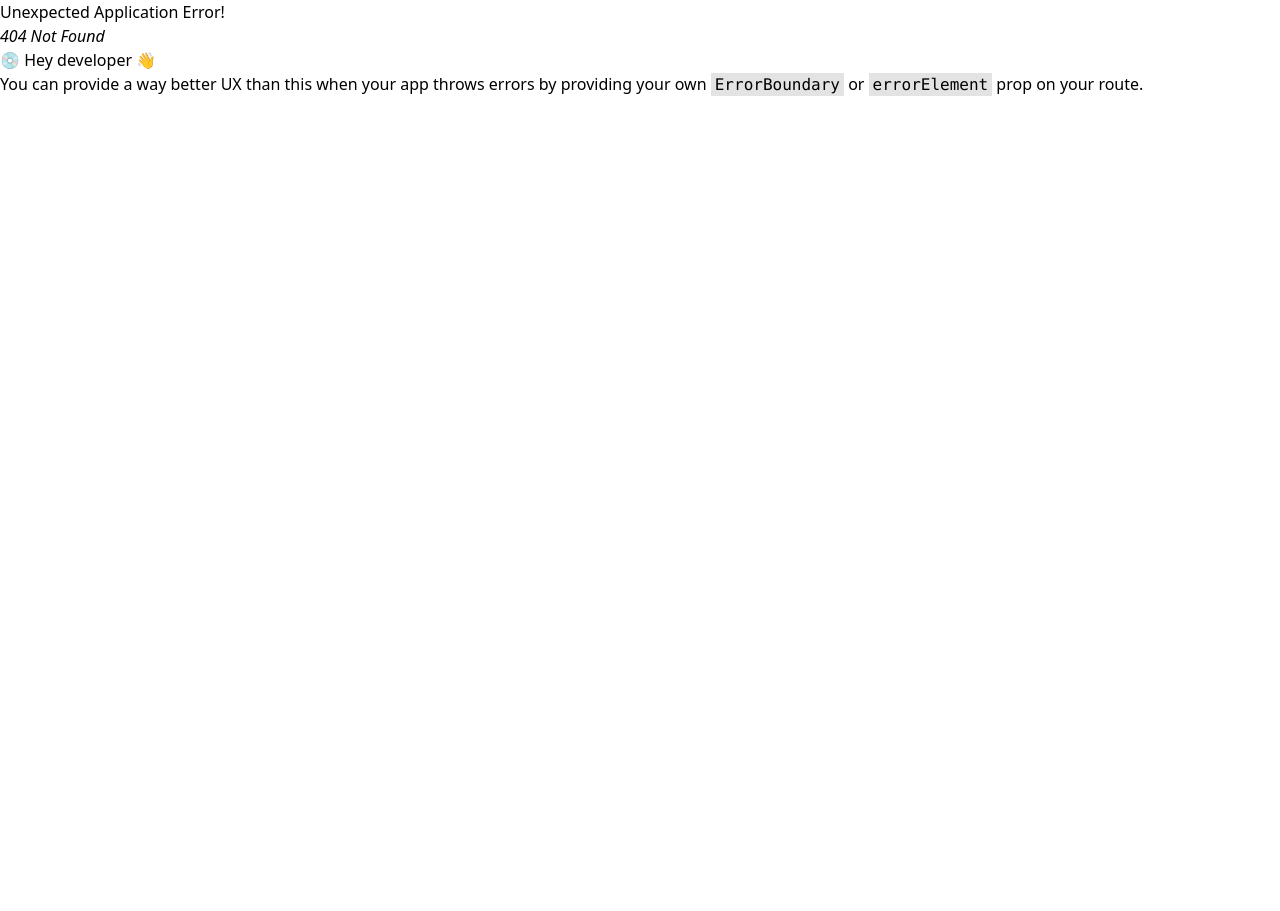
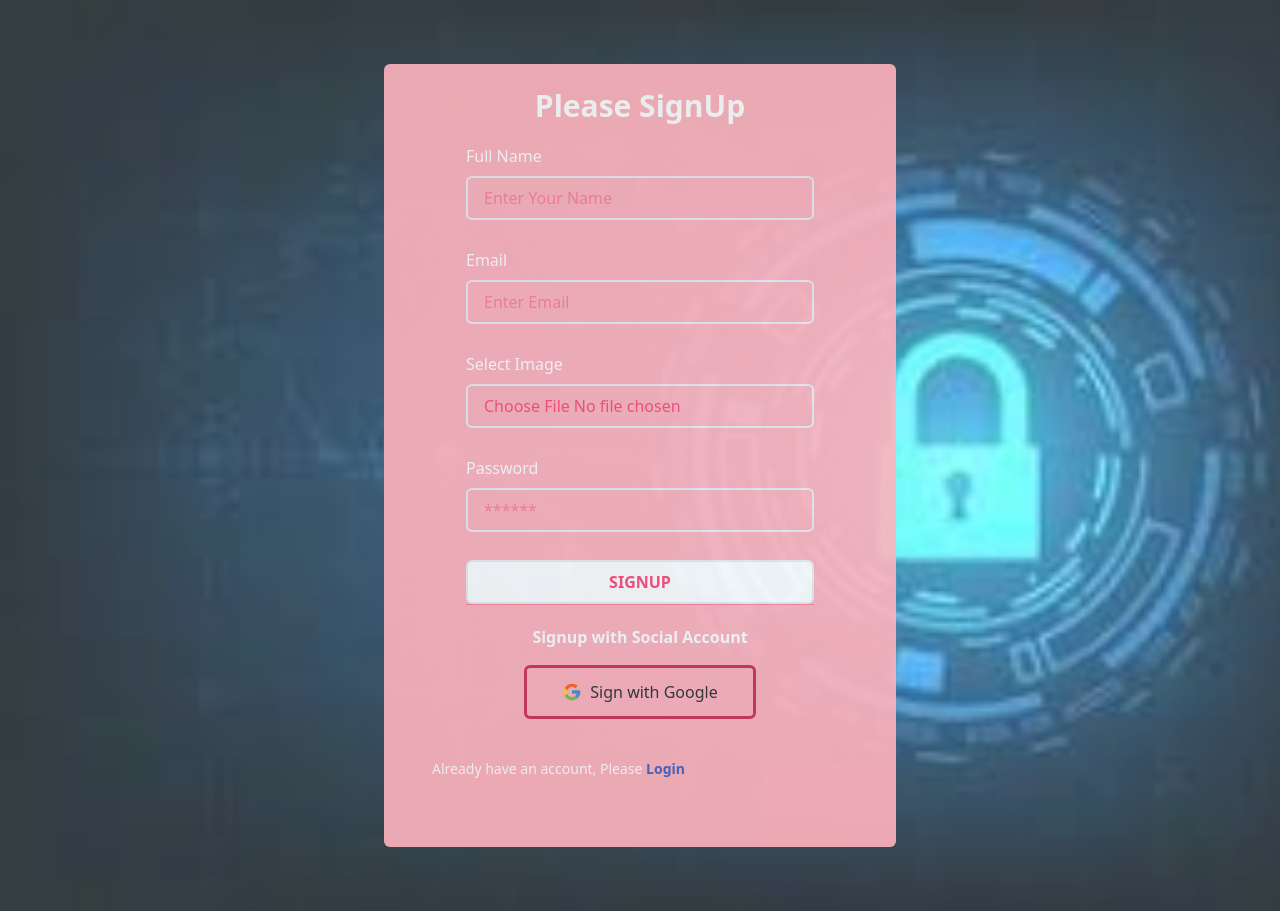
Before and after one commit to Yasmin17-23/EduScholar, a React (Vite) app: page /signup in a window 1280 px wide. Before the commit this address had no page. Before the commit the page ends 800 px from the top, so only its background shows below. Built offline with nearby package versions, Linux system fonts and the light colour scheme; no server answers.

Commit message:
signup page created

```diff
--- a/package.json
+++ b/package.json
@@ -11,8 +11,11 @@
   },
   "dependencies": {
     "@tailwindcss/vite": "^4.0.6",
+    "firebase": "^11.3.1",
+    "prop-types": "^15.8.1",
     "react": "^19.0.0",
     "react-dom": "^19.0.0",
+    "react-hook-form": "^7.54.2",
     "react-icons": "^5.4.0",
     "react-router": "^7.1.5",
     "tailwindcss": "^4.0.6"
--- a/src/components/shared/Navbar/Navbar.jsx
+++ b/src/components/shared/Navbar/Navbar.jsx
@@ -62,13 +62,13 @@ const Navbar = () => {
                     </Link>
 
                     <Link
-                      to="/"
+                      to="/login"
                       className=" px-4 py-3 hover:bg-amber-800/40 hover:text-white transition font-semibold"
                     >
                       Login
                     </Link>
                     <Link
-                      to="/"
+                      to="/signup"
                       className=" px-4 py-3 hover:bg-amber-800/40 hover:text-white transition font-semibold"
                     >
                       Signup
--- /dev/null
+++ b/src/firebase/firebase.config.js
@@ -0,0 +1,18 @@
+// Import the functions you need from the SDKs you need
+import { initializeApp } from "firebase/app";
+// TODO: Add SDKs for Firebase products that you want to use
+// https://firebase.google.com/docs/web/setup#available-libraries
+
+// Your web app's Firebase configuration
+const firebaseConfig = {
+  apiKey: import.meta.env.VITE_apiKey,
+  authDomain: import.meta.env.VITE_authDomain,
+  projectId: import.meta.env.VITE_projectId,
+  storageBucket: import.meta.env.VITE_storageBucket,
+  messagingSenderId: import.meta.env.VITE_messagingSenderId,
+  appId: import.meta.env.VITE_appId
+};
+
+// Initialize Firebase
+const app = initializeApp(firebaseConfig);
+export default app;
--- /dev/null
+++ b/src/hooks/useAuth.jsx
@@ -0,0 +1,10 @@
+import { useContext } from "react"
+import { AuthContext } from "../providers/AuthProvider"
+
+
+const useAuth = () => {
+    const auth = useContext(AuthContext);
+    return auth;
+}
+
+export default useAuth
--- a/src/main.jsx
+++ b/src/main.jsx
@@ -3,8 +3,11 @@ import ReactDOM from "react-dom/client";
 import './index.css'
 import { RouterProvider } from "react-router";
 import router from "./routes/Routes";
+import AuthProvider from "./providers/AuthProvider";
 
 
 ReactDOM.createRoot(document.getElementById('root')).render(
-  <RouterProvider router={router}/>
+  <AuthProvider>
+    <RouterProvider router={router}/>
+  </AuthProvider>
 )
--- /dev/null
+++ b/src/pages/Login/Login.jsx
@@ -0,0 +1,9 @@
+
+
+const Login = () => {
+  return (
+    <div>Login</div>
+  )
+}
+
+export default Login
--- /dev/null
+++ b/src/pages/SignUp/SignUp.jsx
@@ -0,0 +1,115 @@
+import { Link } from "react-router";
+import signupImg from "../../assets/images/signup-bg.jpeg";
+import { FcGoogle } from "react-icons/fc";
+import { useForm } from "react-hook-form"
+
+const SignUp = () => {
+  const {  register, handleSubmit, formState: { errors } } = useForm();
+
+  const onSubmit = (data) => {
+    console.log(data)
+  }
+
+
+
+
+  return (
+    <div
+      className="min-h-screen bg-cover opacity-80 "
+      style={{ backgroundImage: `url(${signupImg})` }}
+    >
+      <div className="flex flex-col justify-center items-center">
+        <div className="my-16 ">
+          <div className="bg-rose-300 md:min-w-lg  opacity-90  p-6 rounded-md">
+            <form onSubmit={handleSubmit(onSubmit)} className="space-y-5  ">
+              <h2 className="text-white text-3xl font-bold text-center">
+                Please SignUp
+              </h2>
+
+              <div className="text-white md:w-3/4 mx-auto">
+                <label htmlFor="name" className="block mb-2 text-md">
+                  Full Name
+                </label>
+                <input
+                  type="text"
+                  name="name"
+                  placeholder="Enter Your Name"
+                  className="text-rose-500 w-full border-2 border-gray-200 rounded-md py-2 px-4
+                           focus: outline-rose-200 mb-2"
+                           {...register("name", { required: true })}
+                />
+                {errors.name && <span className="text-sm text-red-600">This field is required</span>}
+              </div>
+
+              <div className="text-white md:w-3/4 mx-auto">
+                <label htmlFor="email" className="block mb-2 text-md">
+                  Email
+                </label>
+                <input
+                  type="email"
+                  name="email"
+                  placeholder="Enter Email"
+                  className="text-rose-500 w-full border-2 border-gray-200 rounded-md py-2 px-4
+                           focus: outline-rose-200 mb-2"
+                />
+              </div>
+              <div className="md:w-3/4 mx-auto">
+                <label htmlFor="image" className="block mb-2 text-md text-white">
+                  Select Image
+                </label>
+                <input
+                  type="file"
+                  name="image"
+                  id="image"
+                  accept="image/*"
+                  className="text-rose-500 w-full border-2 border-gray-200 rounded-md py-2 px-4
+               focus: outline-rose-200 mb-2"
+                />
+              </div>
+              <div className="text-white md:w-3/4 mx-auto">
+                <label htmlFor="password" className="block mb-2 text-md">
+                  Password
+                </label>
+                <input
+                  type="password"
+                  name="password"
+                  autoComplete="new-password"
+                  placeholder="******"
+                  className="text-rose-500 w-full border-2 border-gray-200  rounded-md py-2 px-4
+                           focus: outline-rose-200 mb-2"
+                />
+              </div>
+              <div className="md:w-3/4 mx-auto">
+                <button
+                  type="submit"
+                  className="text-rose-500 w-full border-2 border-gray-200 rounded-md py-2
+                           bg-white px-4 cursor-pointer uppercase font-semibold"
+                >
+                  SignUp
+                </button>
+              </div>
+            </form>
+            <hr className="md:w-3/4 mx-auto text-rose-400 md:mb-0" />
+            <div className="my-5">
+              <p className="text-center text-md text-white font-bold">
+                Signup with Social Account
+              </p>
+              <div className="flex justify-center items-center my-4 p-3 rounded-md border-3
+               border-rose-700 md:w-2/4 mx-auto hover:bg-white hover:border-white transition">
+                <FcGoogle className="text-xl mr-2"/>
+                <p>Sign with Google</p>
+              </div>
+
+              <p className="text-left md:px-6 py-6 text-sm text-white">Already have an account, Please
+                <Link to="/login" className="font-semibold text-blue-800"> Login</Link>
+              </p>
+
+            </div>
+          </div>
+        </div>
+      </div>
+    </div>
+  );
+};
+
+export default SignUp;
--- /dev/null
+++ b/src/providers/AuthProvider.jsx
@@ -0,0 +1,67 @@
+import PropTypes from "prop-types";
+import { createContext, useEffect, useState } from "react"
+import { createUserWithEmailAndPassword, getAuth, GoogleAuthProvider, onAuthStateChanged, signInWithEmailAndPassword, signInWithPopup, signOut } from "firebase/auth";
+import app from '../firebase/firebase.config';
+
+
+export const AuthContext = createContext(null);
+const auth = getAuth(app);
+const googleProvider = new GoogleAuthProvider();
+
+const AuthProvider = ({ children }) => {
+    const [user, setUser] = useState(null);
+    const [loading, setLoading] = useState(true);
+
+    const createUser = (email, password) => {
+        setLoading(true);
+        return createUserWithEmailAndPassword(auth, email, password);
+    }
+
+    const signInUser = (email, password) => {
+        setLoading(true);
+        return signInWithEmailAndPassword(auth, email, password);
+    }
+
+    const signInWithGoogle = () => {
+        setLoading(true);
+        return signInWithPopup(auth, googleProvider);
+    }
+
+    const logOut = () => {
+        setLoading(true);
+        return signOut(auth);
+    }
+
+    useEffect( () => {
+        const unsubscribe = onAuthStateChanged(auth, currentUser => {
+            console.log('current user in state', currentUser);
+            setUser(currentUser);
+            setLoading(false);
+        })
+
+        return () => {
+            unsubscribe()
+        }
+    }, [])
+
+
+    const authInfo = {
+        user,
+        loading,
+        createUser,
+        signInUser,
+        signInWithGoogle,
+        logOut
+    }
+  return (
+    <AuthContext.Provider value={authInfo}>
+       {children}
+    </AuthContext.Provider>
+  )
+}
+
+AuthProvider.propTypes = {
+    children: PropTypes.element,
+}
+
+export default AuthProvider
--- a/src/routes/Routes.jsx
+++ b/src/routes/Routes.jsx
@@ -1,6 +1,8 @@
 import { createBrowserRouter } from "react-router";
 import Main from "../layouts/Main";
 import Home from "../pages/Home/Home";
+import SignUp from "../pages/SignUp/SignUp";
+import Login from "../pages/Login/Login";
 
 const router = createBrowserRouter([
     {
@@ -12,7 +14,9 @@ const router = createBrowserRouter([
                 element: <Home></Home>
             }
         ]
-    }
+    },
+    { path: '/login', element: <Login/> },
+    { path: '/signup', element: <SignUp/> }
 ])
 
 export default router;
```
Also changed, not shown: src/assets/images/signup-bg.jpeg (added), 1 other file (tests, documents, lock files or other folders).
